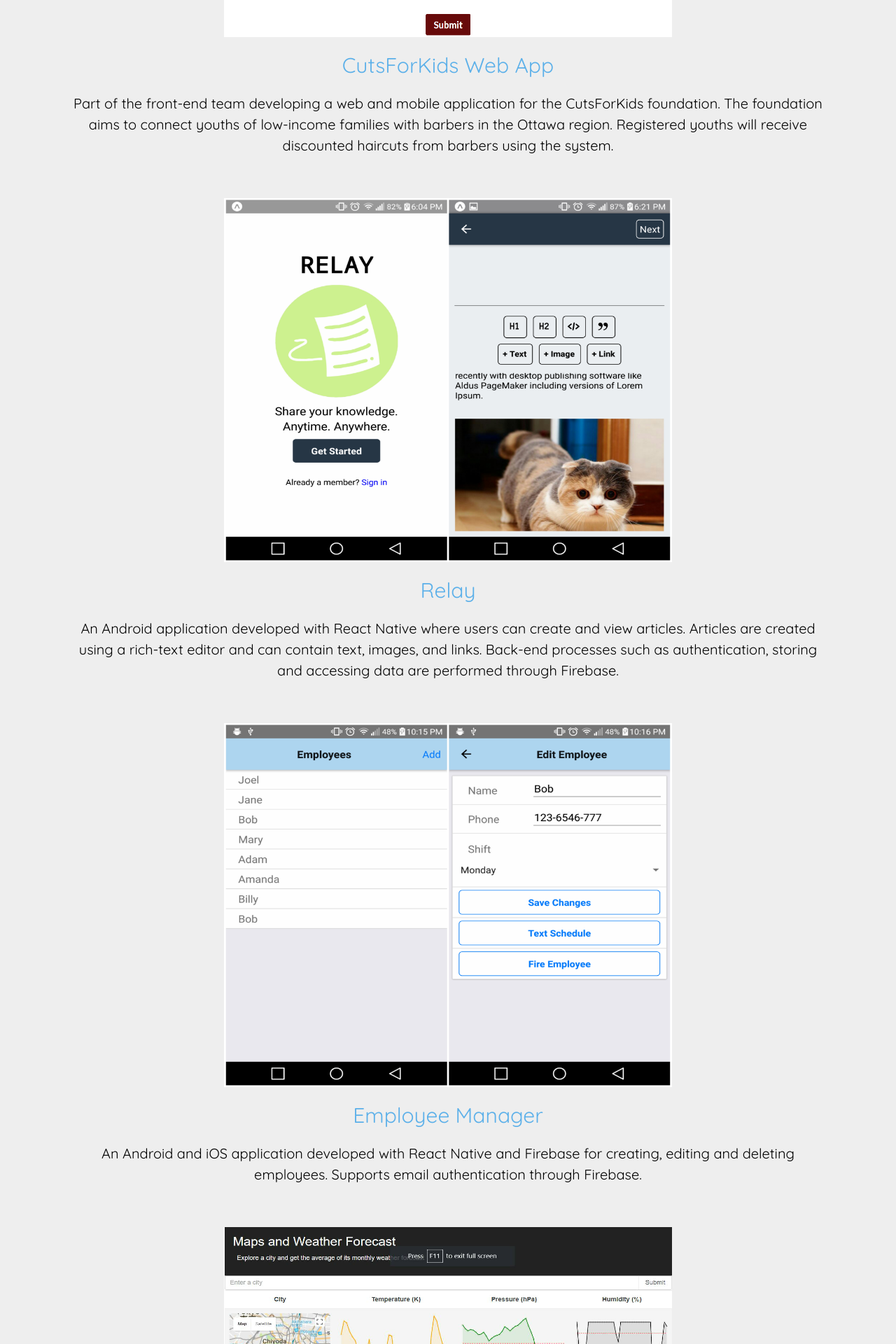
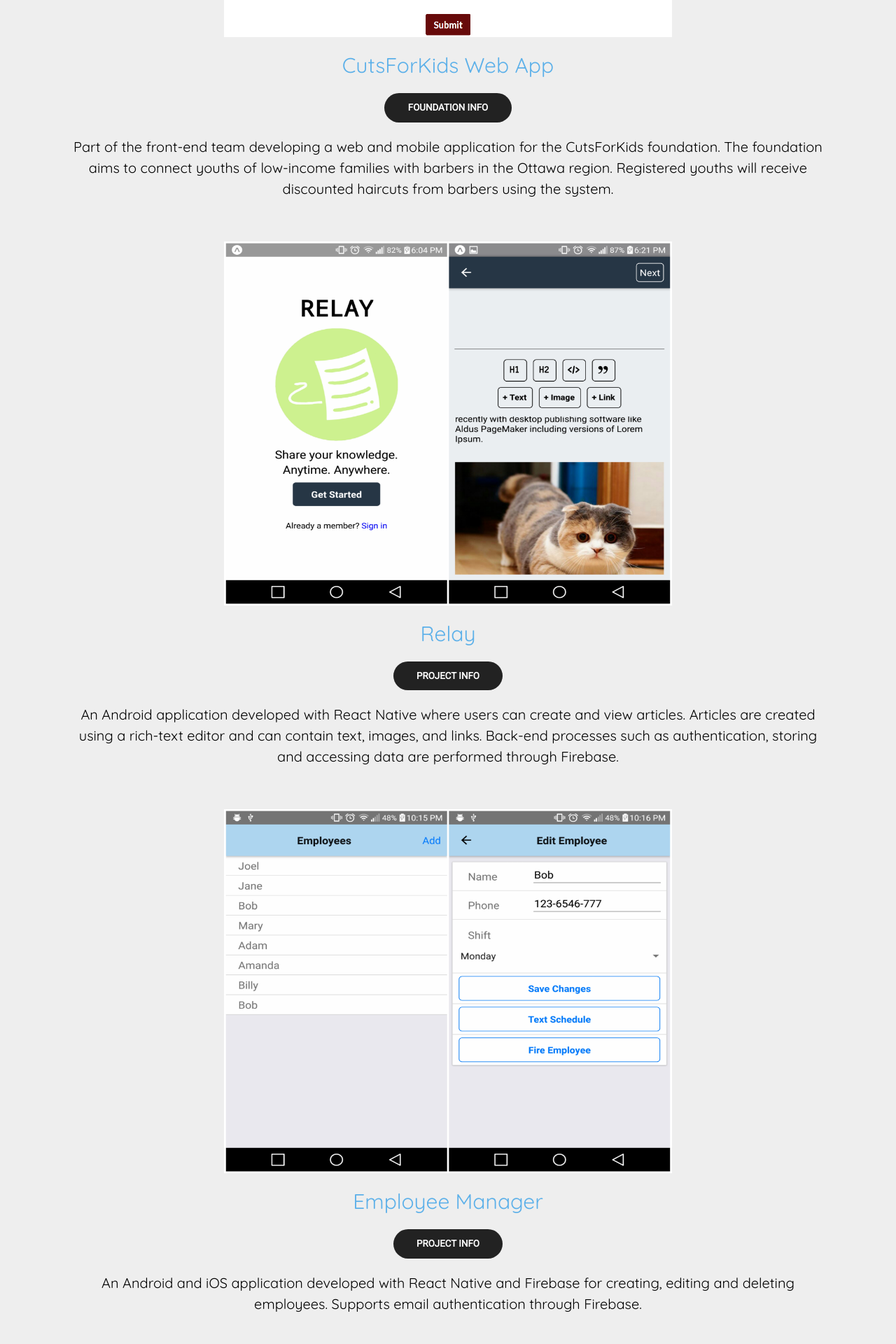
Before and after one commit to theoJA/pf, a React (Create React App) app: page / in a window 1280 px wide. Shown: the part 2560-4480 px from the top of the page at 70% size. Built offline with nearby package versions, Linux system fonts and the light colour scheme; some icons are missing.

Commit message:
Added project links to the project seciton

```diff
--- a/public/index.html
+++ b/public/index.html
@@ -27,6 +27,7 @@
     <link rel="stylesheet" type="text/css" href="//fonts.googleapis.com/css?family=Archivo Black" />
     <link rel="stylesheet" type="text/css" href="//fonts.googleapis.com/css?family=Tenor Sans" />
     <link rel="stylesheet" type="text/css" href="//fonts.googleapis.com/css?family=Open Sans" />
+    <link rel="stylesheet" type="text/css" href="//fonts.googleapis.com/css?family=Roboto" />
   </head>
   <body>
     <noscript>
--- a/src/App.js
+++ b/src/App.js
@@ -6,7 +6,7 @@
 
   render() {
     return (
-      <div className="wrapper">
+      <div id="banner-section" className="wrapper">
         <Navbar/>
 
         <span className="anchor" id="about-section"></span>
--- a/src/components/Navbar.js
+++ b/src/components/Navbar.js
@@ -11,7 +11,7 @@
             <i className="fa fa-bars fa-2x"></i>
           </div>
 
-          <div className="logo">TJA</div>
+          <a href="#banner-section"><div className="logo">TJA</div></a>
 
           <div className="menu">
             <ul>
--- a/src/components/Projects.css
+++ b/src/components/Projects.css
@@ -57,6 +57,24 @@
   color: rgb(92, 176, 233);
 }
 
+.projects-button {
+  border: none;
+  border-radius: 30px;
+  padding: 1em 2.5em;
+  background-color: #222222;
+  font-weight: bold;
+  font-family: "Roboto";
+  margin-bottom: 1.5em;
+  transition: 0.5s;
+  color: #fff;
+}
+
+.projects-button:hover {
+  cursor: pointer;
+  background-color: rgb(92, 176, 233);
+  color: #000;
+}
+
 @media(max-width: 980px) {
   .project-picture {
     width: 50vh;
--- a/src/components/Projects.js
+++ b/src/components/Projects.js
@@ -2,6 +2,7 @@
 import "./Projects.css";
 
 export const Projects = () => {
+
   return (
     <div className="projects-container">
       <span className="anchor" id="projects-section"></span>
@@ -15,6 +16,9 @@
           <div className="a-project">
             <img className="project-picture" src={require("../images/projects/cutsforkids-png-rect.PNG")} alt="proj-pic"/>
             <h2>CutsForKids Web App</h2>
+            <a href="https://www.cutsforkids.org/" target="_blank" rel="noopener noreferrer">
+              <button className="projects-button">FOUNDATION INFO</button>
+            </a>
             <p>Part of the front-end team developing a web and mobile application for the CutsForKids foundation. The foundation aims to
                 connect youths of low-income families with barbers in the Ottawa region. Registered youths will receive discounted haircuts
                 from barbers using the system.
@@ -24,6 +28,9 @@
           <div className="a-project">
             <img className="project-picture" src={require("../images/projects/relay.jpg")} alt="proj-pic"/>
             <h2>Relay</h2>
+            <a href="https://github.com/theoJA/Relay" target="_blank" rel="noopener noreferrer">
+              <button className="projects-button">PROJECT INFO</button>
+            </a>
             <p>An Android application developed with React Native where users can create and view articles. Articles are created using a
               rich-text editor and can contain text, images, and links. Back-end processes such as authentication, storing and accessing
               data are performed through Firebase.
@@ -35,14 +42,20 @@
           <div className="a-project">
             <img className="project-picture" src={require("../images/projects/employee-manager.jpg")} alt="proj-pic"/>
             <h2>Employee Manager</h2>
+            <a href="https://github.com/theoJA/employee-manager" target="_blank" rel="noopener noreferrer">
+              <button className="projects-button">PROJECT INFO</button>
+            </a>
             <p>An Android and iOS application developed with React Native and Firebase for creating, editing and deleting employees. Supports email
               authentication through Firebase.
             </p>
           </div>
 
           <div className="a-project">
-            <img className="project-picture push-to-top" src={require("../images/projects/weather-map-cropped.png")} alt="proj-pic"/>
+            <img className="project-picture" src={require("../images/projects/weather-map-cropped.png")} alt="proj-pic"/>
             <h2>Maps and Weather Forecast</h2>
+            <a href="https://github.com/theoJA/weather-map" target="_blank" rel="noopener noreferrer">
+              <button className="projects-button">PROJECT INFO</button>
+            </a>
             <p>A web app developed with React that displays the map and a 30-days forecast of any searched city. Can be useful for exploring the
               map and weather of a city prior to travelling.
             </p>
@@ -53,6 +66,9 @@
           <div className="a-project">
             <img className="project-picture" src={require("../images/projects/video-browser-cropped.png")} alt="proj-pic"/>
             <h2>Video Browser</h2>
+            <a href="https://github.com/theoJA/video-browser" target="_blank" rel="noopener noreferrer">
+              <button className="projects-button">PROJECT INFO</button>
+            </a>
             <p>A web app developed with React that uses the YouTube API to fetch and show real YouTube videos on screen. Videos can be searched,
               selected, and played in a similar way to YouTube.
             </p>
@@ -61,6 +77,9 @@
           <div className="a-project">
             <img className="project-picture" src={require("../images/projects/rebellion-jpeg.jpg")} alt="proj-pic"/>
             <h2>Rebellion</h2>
+            <a href="https://github.com/theoJA/Rebellion" target="_blank" rel="noopener noreferrer">
+              <button className="projects-button">PROJECT INFO</button>
+            </a>
             <p> A text-based, human VS computer chess variant written in Python. You can play either as the Nobles: 1 King and 2 Queens, or
             the Rebels: 2 Rooks, 2 Bishops and 2 Knights.
             </p>
```
